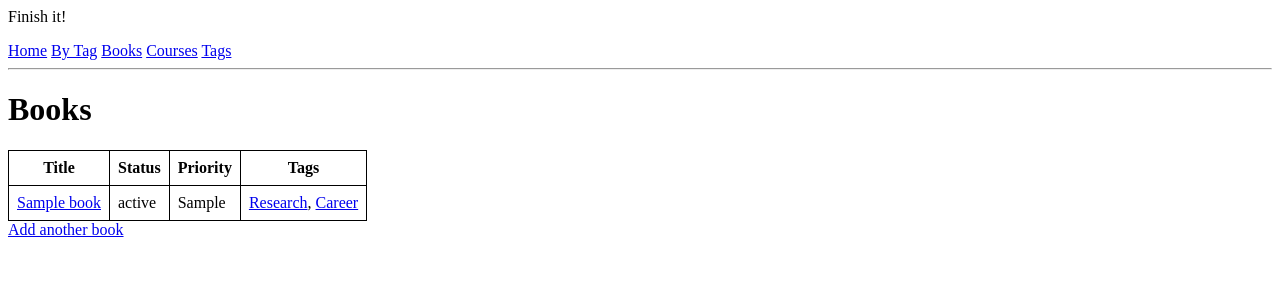
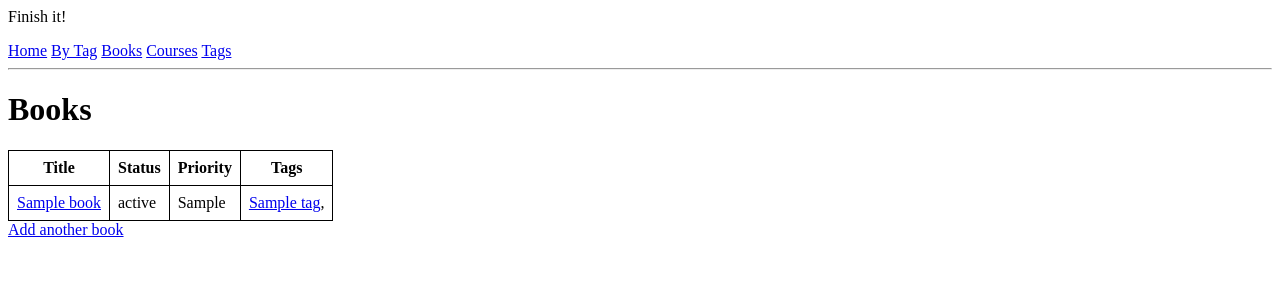
Before and after one commit to hckmd/finish-it-edpf-5023, a Flask app: page /books in a window 1280 px wide. Shown: the top 300 px of the page. Run offline with Flask 2, Linux system fonts and the light colour scheme; tables that the repository leaves empty hold one stand-in row (values such as "Sample post").

Commit message:
Changes list of book to display actual tags

```diff
--- a/app/templates/books_list.html
+++ b/app/templates/books_list.html
@@ -18,8 +18,9 @@
                 <td>{{ book.status }}</td>
                 <td>{{ book.priority }}</td>
                 <td>
-                    <a href="#">Research</a>,
-                    <a href="#">Career</a>
+                    {% for tag in book.tags %}
+                    <a href="#">{{ tag.name }}</a>,
+                    {% endfor %}
                 </td>
             </tr>
         {% endfor %}
```
